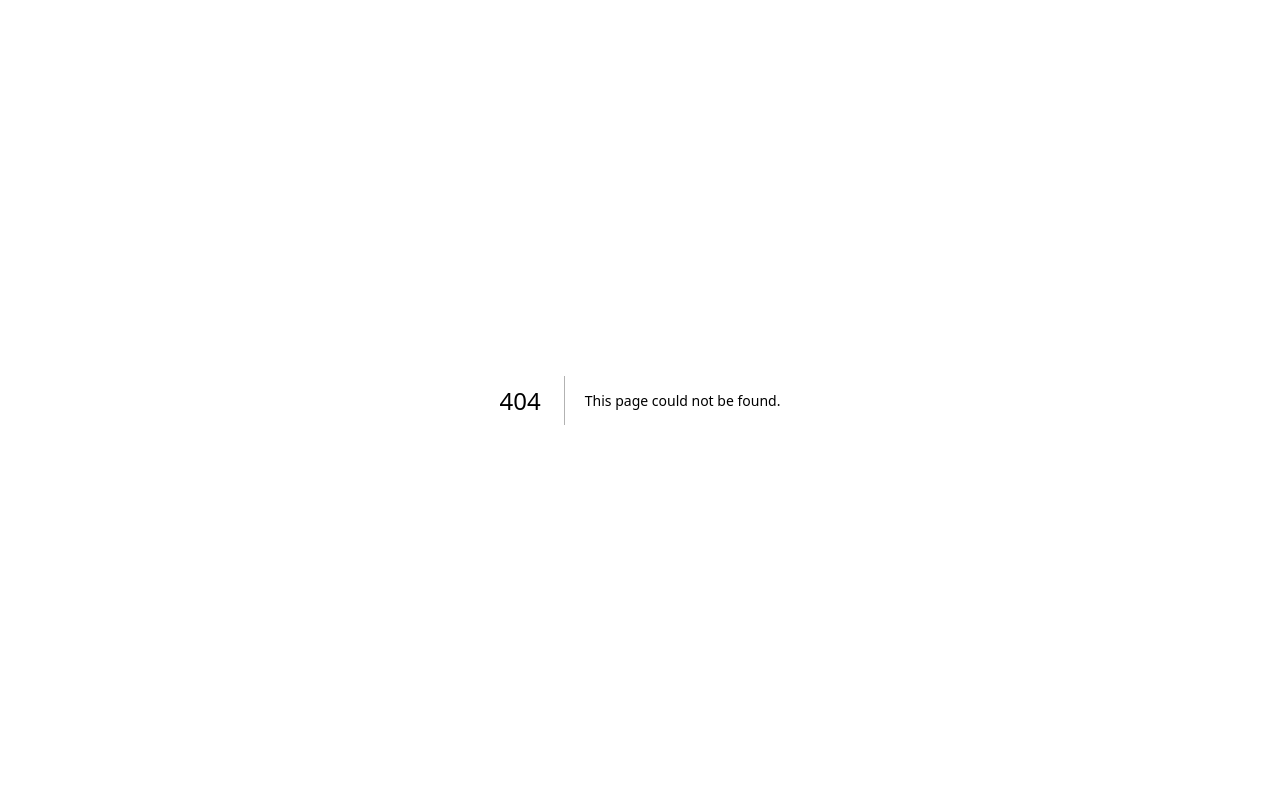
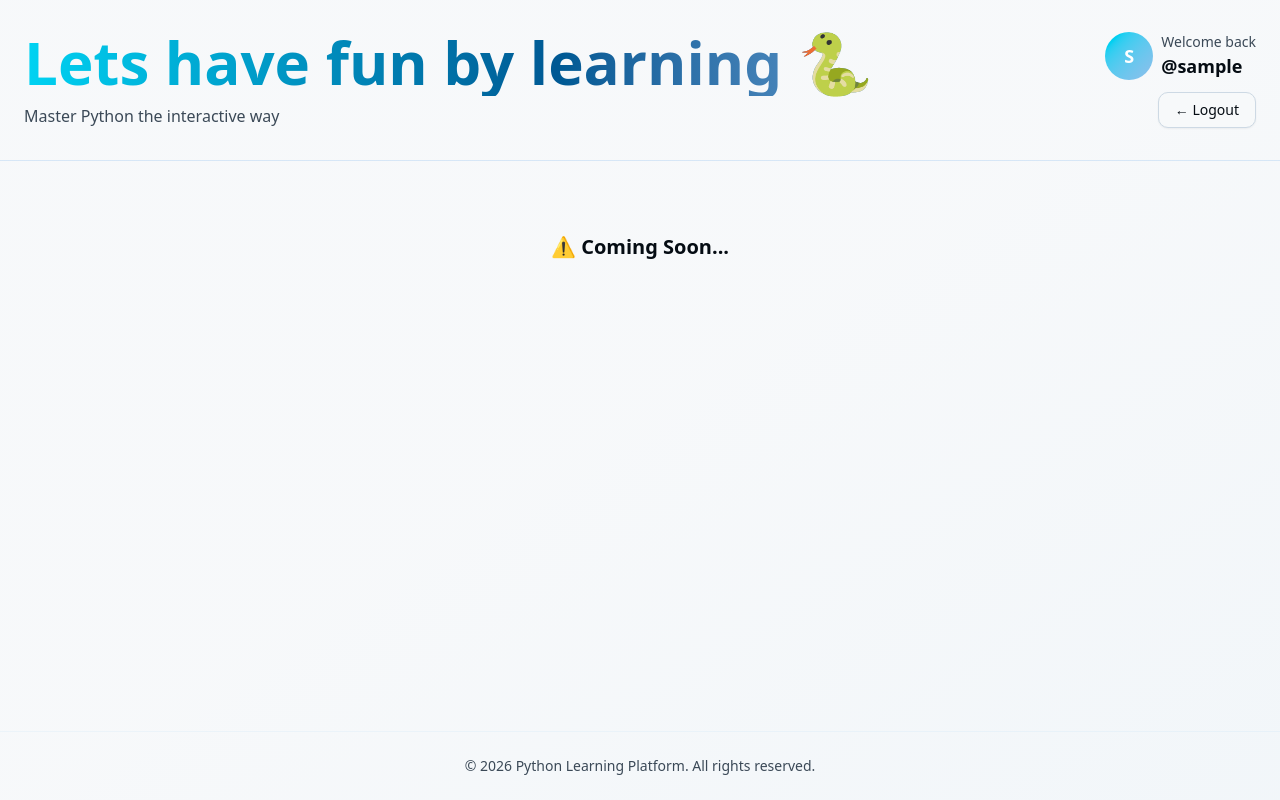
Before and after one commit to Sevinda/python-learning-platform, a Next.js app: page /home/practice-labs in a window 1280 px wide. Before the commit this address had no page. Built offline with nearby package versions, Linux system fonts and the light colour scheme; sample sign-in values are in the browser's storage; a web font is replaced by a local one.

Commit message:
feat: update Practice Labs link and create PracticeLabs component with placeholder content

```diff
--- a/app/(protected)/home/page.tsx
+++ b/app/(protected)/home/page.tsx
@@ -12,7 +12,7 @@ const ProtectedHomePage = () => {
         <CustomCard
           title="Practice Labs (Questions) 🔬"
           description="Hands-on coding challenges and exercises to reinforce your Python skills."
-          href="#"
+          href="/home/practice-labs"
         />
       </div>
     </div>
--- /dev/null
+++ b/app/(protected)/home/practice-labs/page.tsx
@@ -0,0 +1,9 @@
+const PracticeLabs = () => {
+  return (
+    <div className="p-6 flex items-center justify-center">
+      <p className="text-xl font-bold">⚠️ Coming Soon...</p>
+    </div>
+  );
+};
+
+export default PracticeLabs;
```
